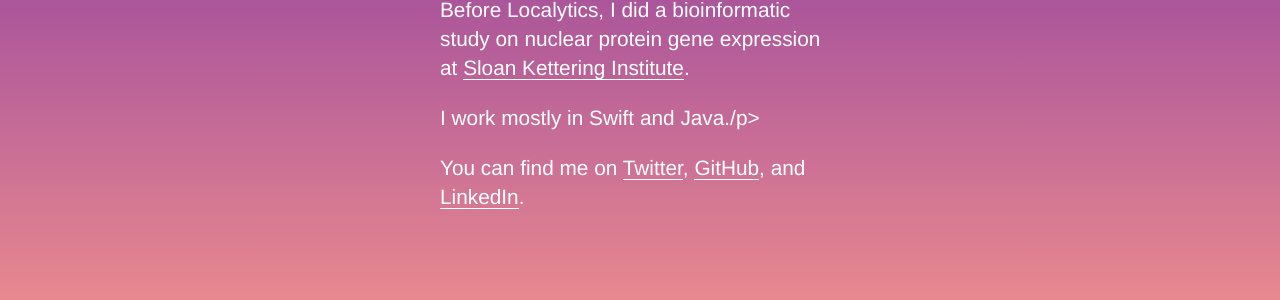
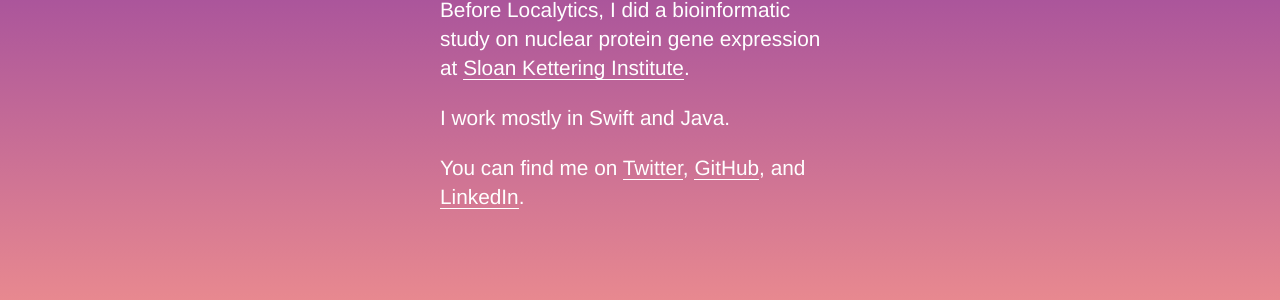
Before and after one commit to davidbarsky/davidbarsky.github.io, a Jekyll site: the page built from index.html, in a window 1280 px wide. Shown: the part 485-785 px from the top of the page. Built offline with Jekyll 4.4.1, drawn with Linux system fonts in a browser that asks for light colours.

Commit message:
fixed a dropped characeter

```diff
--- a/index.html
+++ b/index.html
@@ -11,7 +11,7 @@ layout: default
 
   <p>Before Localytics, I did a bioinformatic study on nuclear protein gene expression at <a href="http://mskcc.org">Sloan Kettering Institute</a>.</p>
 
-  <p>I work mostly in Swift and Java./p>
+  <p>I work mostly in Swift and Java.</p>
 
   <p>You can find me on <a href="https://twitter.com/thramp">Twitter</a>, <a href="https://github.com/davidbarsky">GitHub</a>, and <a href="https://www.linkedin.com/pub/david-barsky/7b/171/2a3">LinkedIn</a>.</p>
 </article>
```
